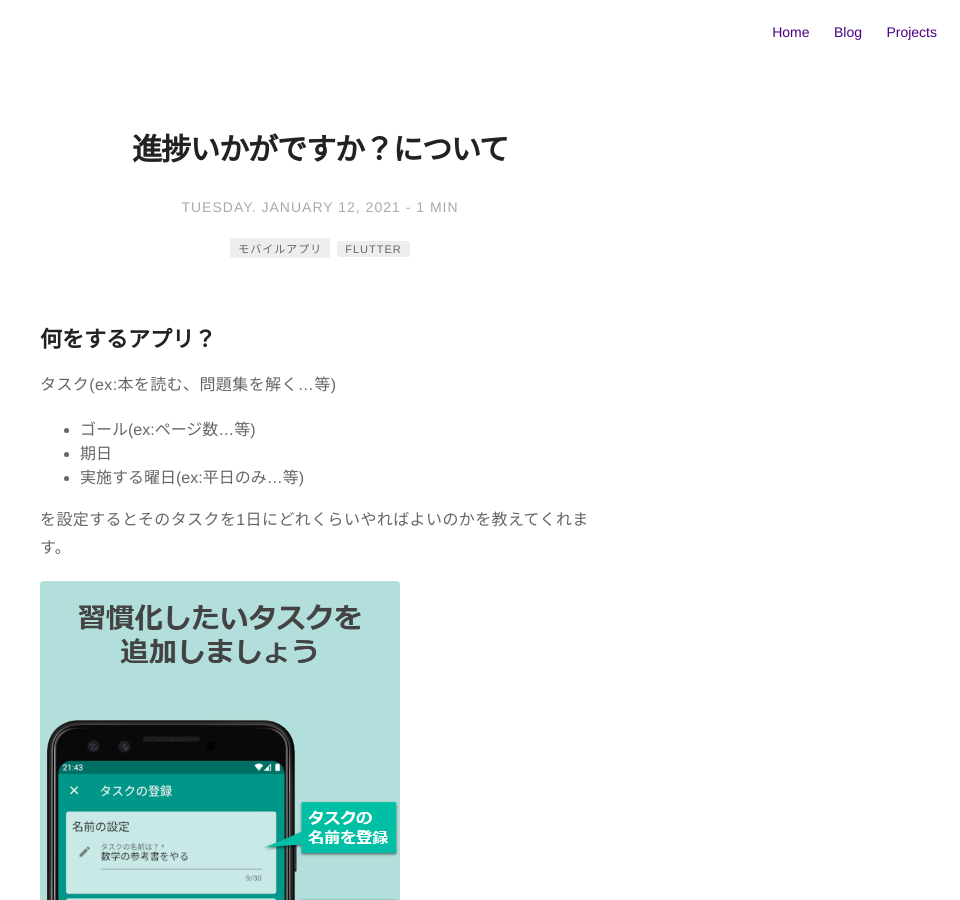
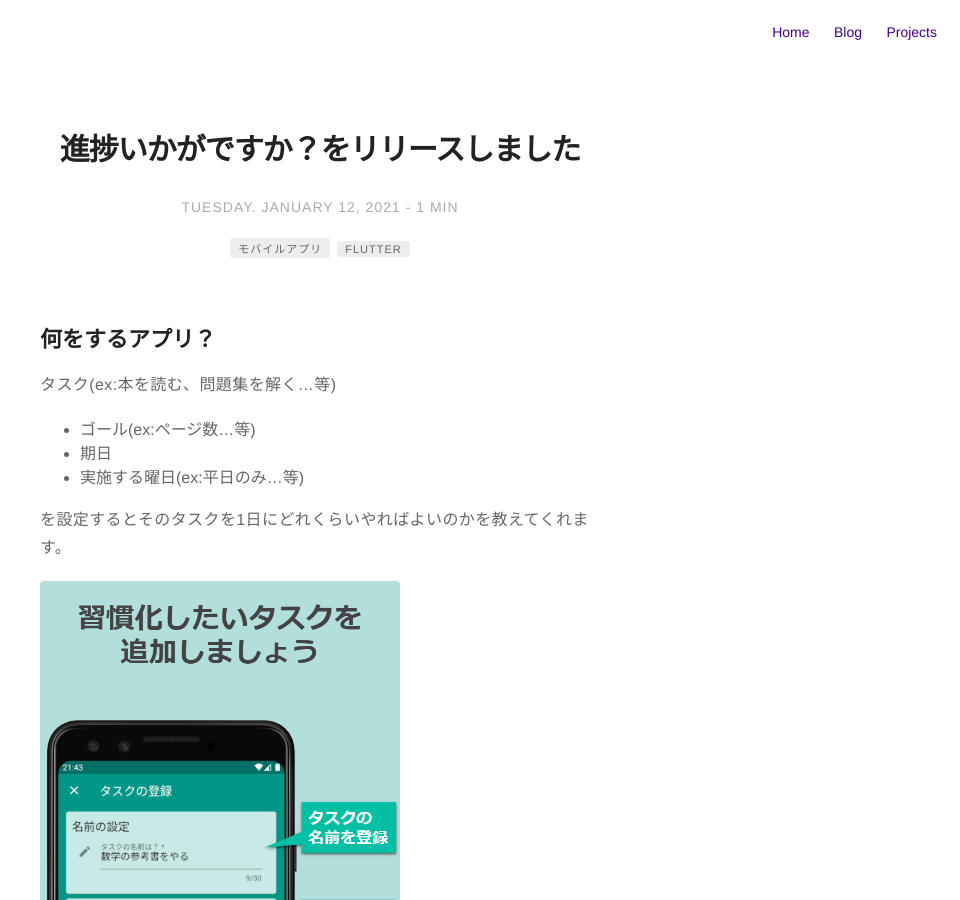
Before and after one commit to piropiro-piro/site, a Jekyll site: the page built from _posts/2021-01-12-todoflow-intro.markdown, in a window 1280 px wide and 900 px high. Shown: the whole window, without its empty margins (320-1280 px from the left). Built offline with Jekyll 4.4.1, drawn with Linux system fonts in a browser that asks for light colours; comment, search, counter and statistics services are not loaded.

Commit message:
todoflowの記事を一部修正しました

```diff
--- a/_posts/2021-01-12-todoflow-intro.markdown
+++ b/_posts/2021-01-12-todoflow-intro.markdown
@@ -1,5 +1,5 @@
 ---
-title: "進捗いかがですか？について"
+title: "進捗いかがですか？をリリースしました"
 layout: post
 date: 2021-01-12 21:00
 tag:
```
